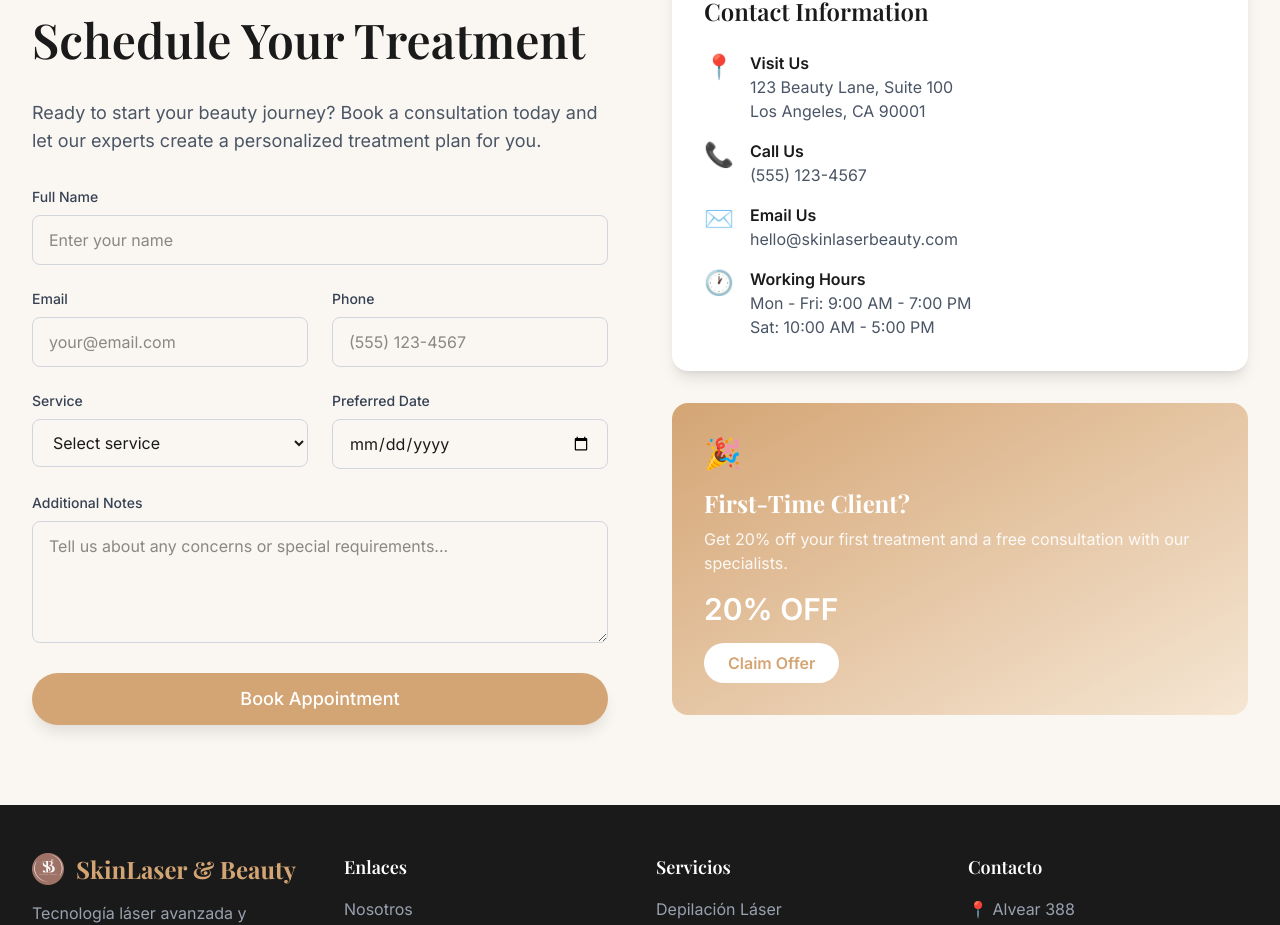
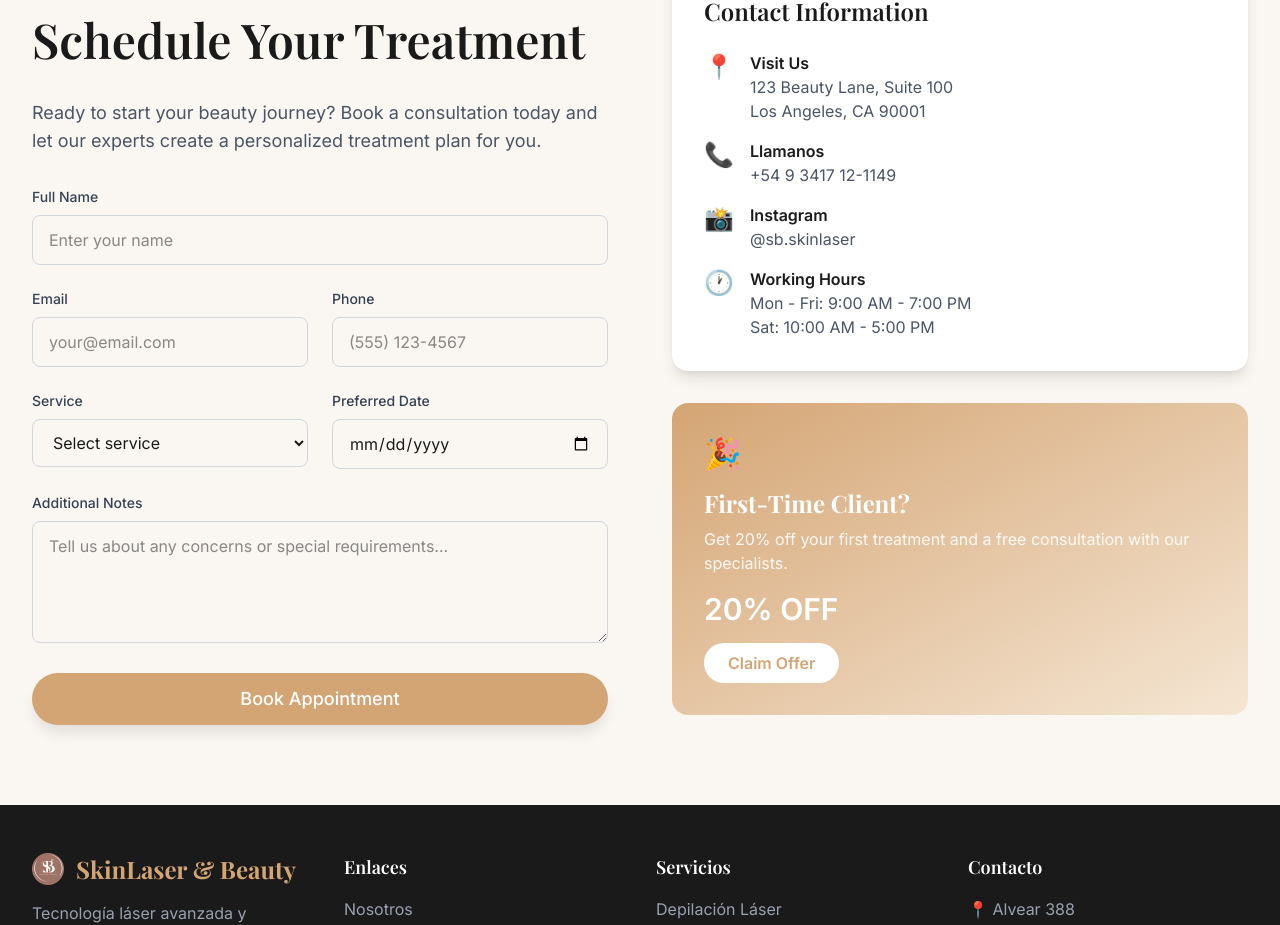
Before and after one commit to HrodricStudios/skin-laser-beauty, a Next.js app: page / in a window 1280 px wide. Shown: the part 3812-4737 px from the top of the page. Built offline with nearby package versions, Linux system fonts and the light colour scheme.

Commit message:
Added Instagram/whatsapp link button, working

```diff
--- a/components/Booking.jsx
+++ b/components/Booking.jsx
@@ -161,13 +161,13 @@ export default function Booking() {
                   },
                   {
                     icon: '📞',
-                    title: 'Call Us',
-                    text: '(555) 123-4567',
+                    title: 'Llamanos',
+                    text: '+54 9 3417 12-1149',
                   },
                   {
-                    icon: '✉️',
-                    title: 'Email Us',
-                    text: 'hello@skinlaserbeauty.com',
+                    icon: '📸',
+                    title: 'Instagram',
+                    text: '@sb.skinlaser',
                   },
                   {
                     icon: '🕐',
--- a/components/Footer.jsx
+++ b/components/Footer.jsx
@@ -22,7 +22,7 @@ export default function Footer() {
             <div className="flex space-x-4">
               {/* Instagram */}
               <a
-                href="#"
+                href="https://instagram.com/sb.skinlaser"
                 target="_blank"
                 rel="noopener noreferrer"
                 className="w-10 h-10 bg-gray-800 rounded-full flex items-center justify-center hover:bg-gradient-to-br hover:from-purple-600 hover:via-pink-500 hover:to-yellow-400 transition-all duration-300"
@@ -34,7 +34,7 @@ export default function Footer() {
 
               {/* WhatsApp */}
               <a
-                href="#"
+                href="https://wa.me/5493417121149"
                 target="_blank"
                 rel="noopener noreferrer"
                 className="w-10 h-10 bg-gray-800 rounded-full flex items-center justify-center hover:bg-green-500 transition-all duration-300"
```
